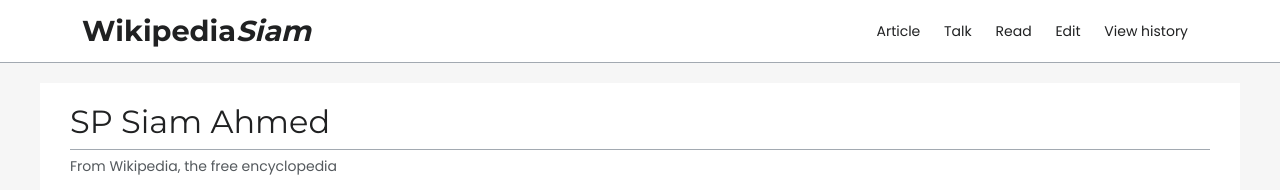
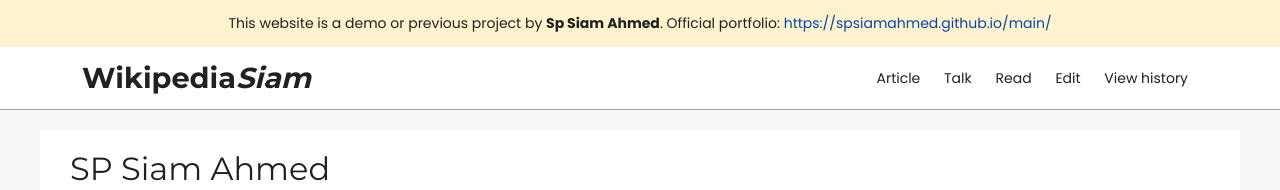
Before and after one commit to Spsiamahmed/official, a plain HTML site: page index.html in a window 1280 px wide. Shown: the top 190 px of the page. Drawn offline with nearby package versions, Linux system fonts and the light colour scheme.

Commit message:
index.html

```diff
--- a/index.html
+++ b/index.html
@@ -323,6 +323,15 @@
     </style>
 </head>
 <body>
+    <header style="background:#fff3cd; padding:12px; text-align:center; border-bottom:1px solid #eee;">
+  <p style="margin:0; font-size:14px;">
+    This website is a demo or previous project by <strong>Sp Siam Ahmed</strong>.
+    Official portfolio:
+    <a href="https://spsiamahmed.github.io/main/">
+      https://spsiamahmed.github.io/main/
+    </a>
+  </p>
+    </header>
     <!-- Wikipedia Header -->
     <header class="wiki-header">
         <div class="container">
```
